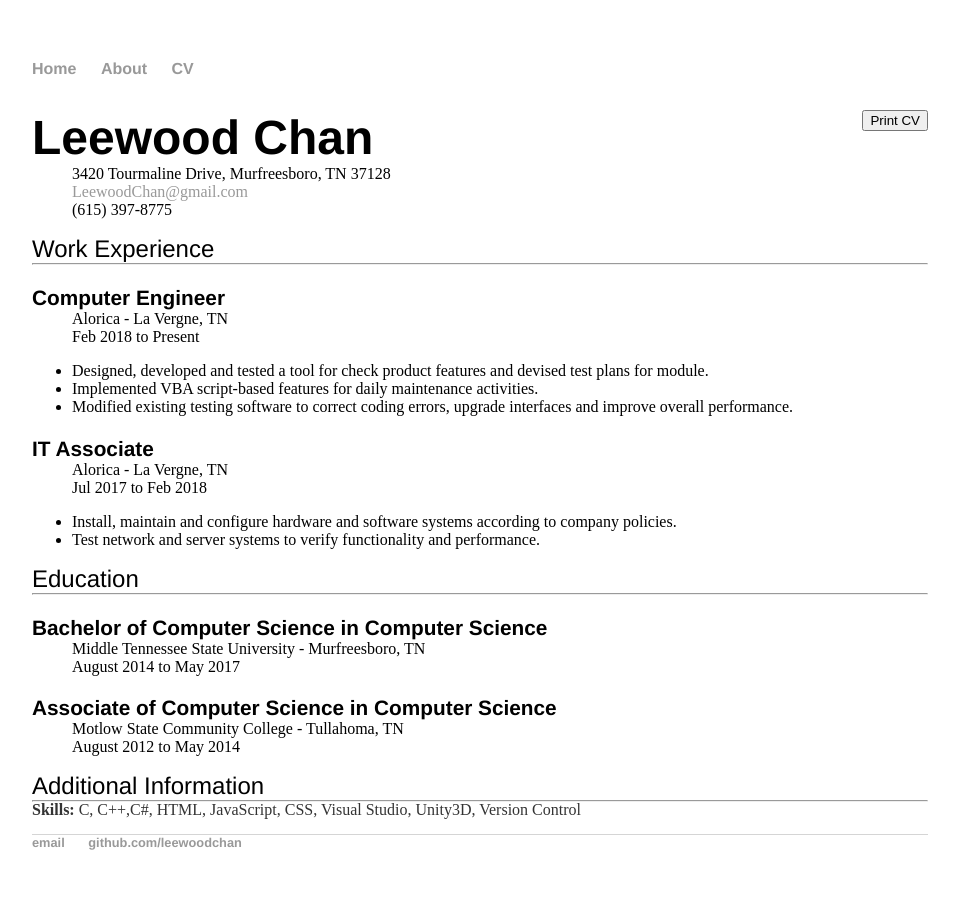
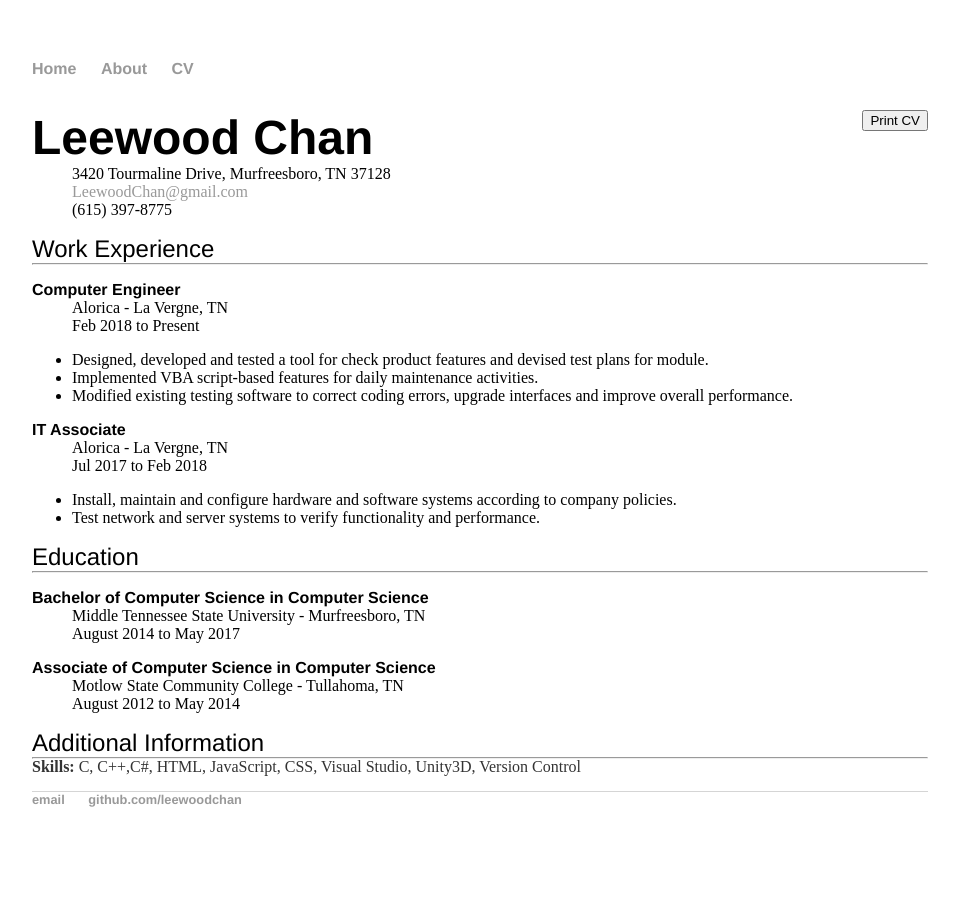
Before and after one commit to LeewoodChan/LeewoodChan.github.io, a Jekyll site: the page built from cv/index.html, in a window 1280 px wide. Shown: the whole page, without its empty margins (160-1119 px from the left). Built offline with Jekyll 4.4.1, drawn with Linux system fonts in a browser that asks for light colours.

Commit message:
Update index.html
try again for info class, and resize listheader to smaller size font

```diff
--- a/cv/index.html
+++ b/cv/index.html
@@ -13,14 +13,14 @@ title: CS
 }
 
 #listheader{
-	font-size: 1.3em;
+	font-size: 1.0em;
 	margin-bottom: 0 !important;
 
 }
 
 .info{
 	margin-bottom: 0 !important;
-	display: inline;
+	padding: 0 !important;
 }
 
 #print-content{
@@ -30,7 +30,7 @@ title: CS
 h1 {
     font-size: 3em;
     font-family:'Helvetica', 'Arial', 'Sans-Serif';
-	margin-bottom: 0;
+    margin-bottom: 0;
 }
 
 h3 {
```
